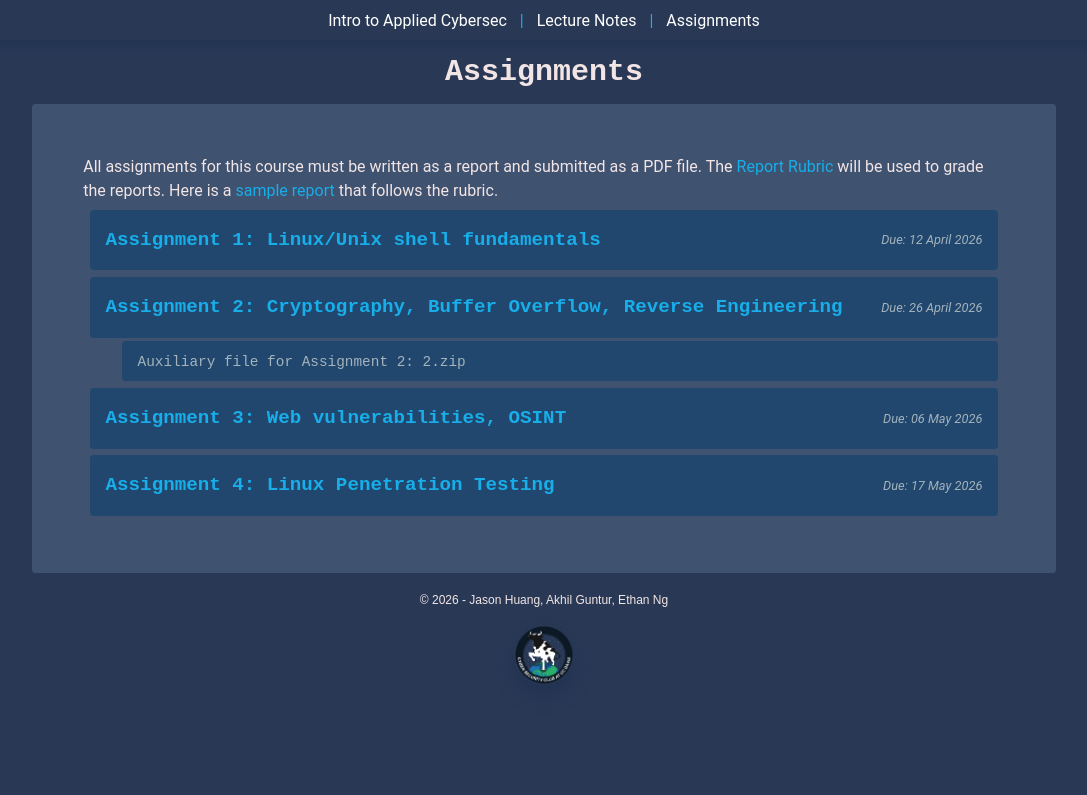
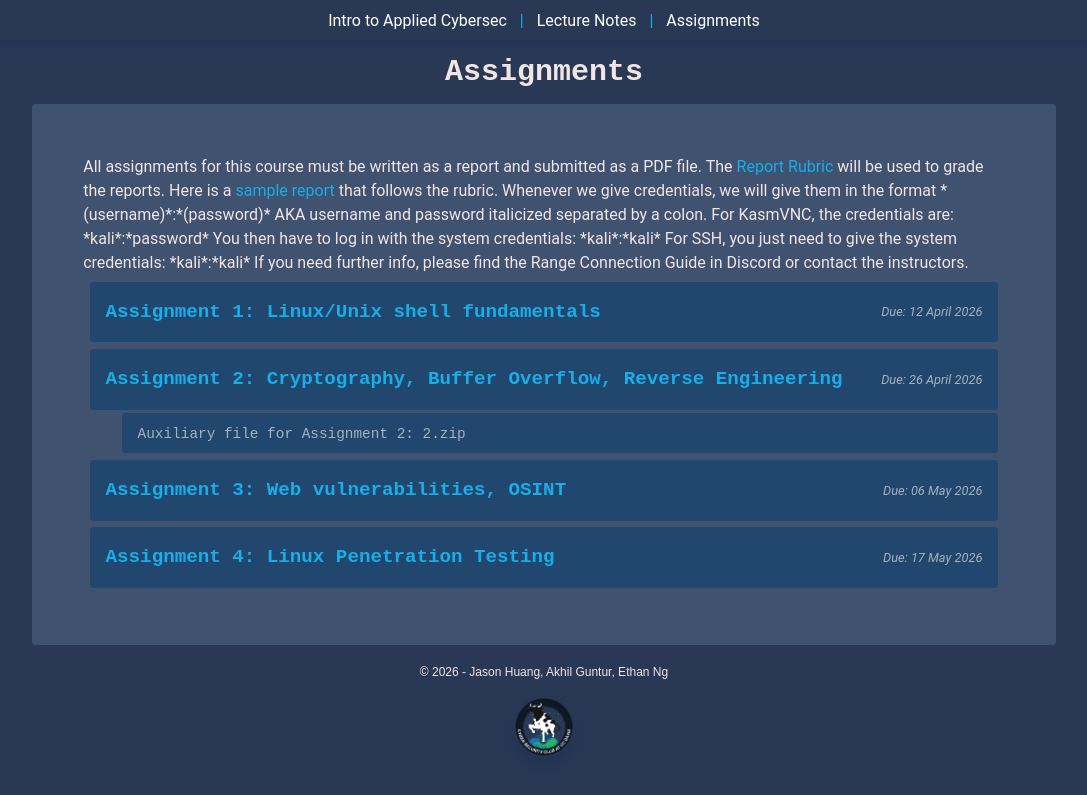
Before and after one commit to cyber-security-club-ucd/ecs198f, a Jekyll site: the page built from assignments.html, in a window 1280 px wide. Shown: the top 795 px of the page, without its empty margins (96-1183 px from the left). Built offline with Jekyll 4.4.1, drawn with Linux system fonts in a browser that asks for light colours.

Commit message:
Creds clarification

```diff
--- a/assignments.html
+++ b/assignments.html
@@ -9,6 +9,13 @@ The
 will be used to grade the reports.
 Here is a <a href="{{ '/assets/assignments/sample.pdf' | relative_url }}">sample report</a> that
 follows the rubric.
+
+Whenever we give credentials, we will give them in the format *(username)*:*(password)* AKA username and password italicized separated by a colon.
+
+For KasmVNC, the credentials are: *kali*:*password* You then have to log in with the system credentials: *kali*:*kali*
+For SSH, you just need to give the system credentials: *kali*:*kali*
+
+If you need further info, please find the Range Connection Guide in Discord or contact the instructors.
 
 {% for assign in site.data.assignments %}
 
```
